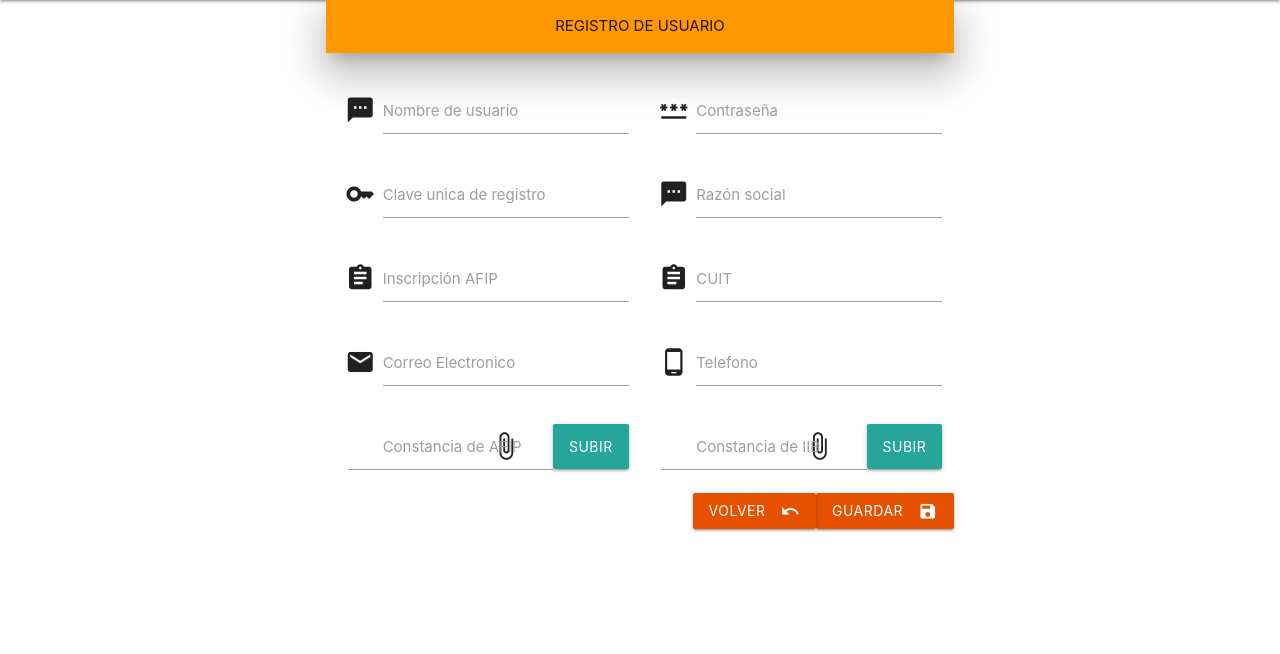
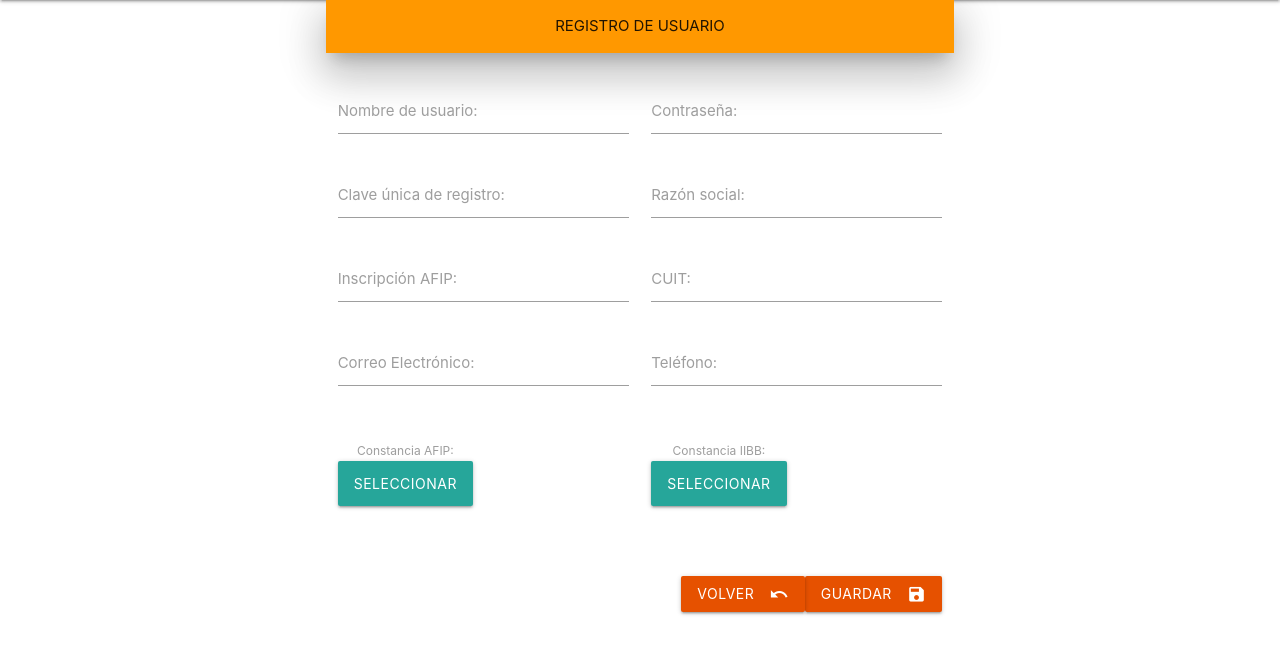
Before and after one commit to MDeBock/CaC-Django, a Django app: page /registro in a window 1280 px wide. Shown: the part 64-718 px from the top of the page. Run offline with Django 4.2, Linux system fonts and the light colour scheme.

Commit message:
Cambiado formulario de registro para incluir formsregistro.py

```diff
--- a/ProviRed/proveedores/views.py
+++ b/ProviRed/proveedores/views.py
@@ -1,162 +1,171 @@
 from django.shortcuts import render
-from django.http import HttpResponse
+from proveedores.formregistro import Registro
+
+
 # Create your views here.
 
 
 def index(request):
-    #EL CONTEXTO EVENTUALMENTE SE COMPLETARA DESDE UNA CONSULTA EN DB
+    # EL CONTEXTO EVENTUALMENTE SE COMPLETARA DESDE UNA CONSULTA EN DB
     contexto = {
         'username': 'Juan',
         'mail': "juan@proveedor.com",
         'facturas': [
-            {"id_factura":1,
-             "fecha":"2023-09-15",
-             "numero":"0005-04405",
-             "detalle":"Cartuchos de impresora",
-             "importe":23450.630,
-             "vencimiento":"2023-10-15",
-             "estado":1
+            {"id_factura": 1,
+             "fecha": "2023-09-15",
+             "numero": "0005-04405",
+             "detalle": "Cartuchos de impresora",
+             "importe": 23450.630,
+             "vencimiento": "2023-10-15",
+             "estado": 1
              },
-              {"id_factura":2,
-             "fecha":"2023-09-16",
-             "numero":"0007-04452205",
-             "detalle":"Limpia piso especial",
-             "importe":12500,
-             "vencimiento":"2023-09-30",
-             "estado":0
+            {"id_factura": 2,
+             "fecha": "2023-09-16",
+             "numero": "0007-04452205",
+             "detalle": "Limpia piso especial",
+             "importe": 12500,
+             "vencimiento": "2023-09-30",
+             "estado": 0
              },
-              {"id_factura":3,
-             "fecha":"2023-09-11",
-             "numero":"0003-045",
-             "detalle":"Almuerzo día del maestro",
-             "importe":48250.795,
-             "vencimiento":"2023-09-11",
-             "estado":2
+            {"id_factura": 3,
+             "fecha": "2023-09-11",
+             "numero": "0003-045",
+             "detalle": "Almuerzo día del maestro",
+             "importe": 48250.795,
+             "vencimiento": "2023-09-11",
+             "estado": 2
              },
         ],
     }
 
-    return render(request, "proveedores/index.html",context=contexto)
+    return render(request, "proveedores/index.html", context=contexto)
+
+
 def home(request):
-    #EL CONTEXTO EVENTUALMENTE SE COMPLETARA DESDE UNA CONSULTA EN DB
+    # EL CONTEXTO EVENTUALMENTE SE COMPLETARA DESDE UNA CONSULTA EN DB
     contexto = {
         'username': 'Juan',
         'mail': "juan@proveedor.com",
         'facturas': [
-            {"id_factura":1,
-             "fecha":"2023-09-15",
-             "numero":"0005-04405",
-             "detalle":"Cartuchos de impresora",
-             "importe":23450.630,
-             "vencimiento":"2023-10-15",
-             "estado":1
+            {"id_factura": 1,
+             "fecha": "2023-09-15",
+             "numero": "0005-04405",
+             "detalle": "Cartuchos de impresora",
+             "importe": 23450.630,
+             "vencimiento": "2023-10-15",
+             "estado": 1
              },
-              {"id_factura":2,
-             "fecha":"2023-09-16",
-             "numero":"0007-04452205",
-             "detalle":"Limpia piso especial",
-             "importe":12500,
-             "vencimiento":"2023-09-30",
-             "estado":0
+            {"id_factura": 2,
+             "fecha": "2023-09-16",
+             "numero": "0007-04452205",
+             "detalle": "Limpia piso especial",
+             "importe": 12500,
+             "vencimiento": "2023-09-30",
+             "estado": 0
              },
-              {"id_factura":3,
-             "fecha":"2023-09-11",
-             "numero":"0003-045",
-             "detalle":"Almuerzo día del maestro",
-             "importe":48250.795,
-             "vencimiento":"2023-09-11",
-             "estado":2
+            {"id_factura": 3,
+             "fecha": "2023-09-11",
+             "numero": "0003-045",
+             "detalle": "Almuerzo día del maestro",
+             "importe": 48250.795,
+             "vencimiento": "2023-09-11",
+             "estado": 2
              },
         ],
     }
 
-    return render(request, "proveedores/home.html",context=contexto)
+    return render(request, "proveedores/home.html", context=contexto)
+
 
 def factura_form(request):
-    #EL CONTEXTO EVENTUALMENTE SE COMPLETARA DESDE UNA CONSULTA EN DB
+    # EL CONTEXTO EVENTUALMENTE SE COMPLETARA DESDE UNA CONSULTA EN DB
     contexto = {
         'username': 'Juan',
         'mail': "juan@proveedor.com",
         'facturas': [
-            {"id_factura":1,
-             "fecha":"2023-09-15",
-             "numero":"0005-04405",
-             "detalle":"Cartuchos de impresora",
-             "importe":23450.60,
-             "vencimiento":"2023-10-15",
-             "estado":1
+            {"id_factura": 1,
+             "fecha": "2023-09-15",
+             "numero": "0005-04405",
+             "detalle": "Cartuchos de impresora",
+             "importe": 23450.60,
+             "vencimiento": "2023-10-15",
+             "estado": 1
              },
-              {"id_factura":2,
-             "fecha":"2023-09-16",
-             "numero":"0007-04452205",
-             "detalle":"Limpia piso especial",
-             "importe":12500,
-             "vencimiento":"2023-09-30",
-             "estado":0
+            {"id_factura": 2,
+             "fecha": "2023-09-16",
+             "numero": "0007-04452205",
+             "detalle": "Limpia piso especial",
+             "importe": 12500,
+             "vencimiento": "2023-09-30",
+             "estado": 0
              },
-              {"id_factura":3,
-             "fecha":"2023-09-11",
-             "numero":"0003-045",
-             "detalle":"Almuerzo día del maestro",
-             "importe":48250,
-             "vencimiento":"2023-09-11",
-             "estado":2
+            {"id_factura": 3,
+             "fecha": "2023-09-11",
+             "numero": "0003-045",
+             "detalle": "Almuerzo día del maestro",
+             "importe": 48250,
+             "vencimiento": "2023-09-11",
+             "estado": 2
              },
         ],
     }
 
-    return render(request,"proveedores/factura-form.html",context=contexto)
+    return render(request, "proveedores/factura-form.html", context=contexto)
+
 
 def factura_edit(request, id_factura):
-
-    #EL CONTEXTO EVENTUALMENTE SE COMPLETARA DESDE UNA CONSULTA EN DB
+    # EL CONTEXTO EVENTUALMENTE SE COMPLETARA DESDE UNA CONSULTA EN DB
     contexto = {
         'username': 'Juan',
         'mail': "juan@proveedor.com",
         'facturas': [
-            {"id_factura":1,
-             "fecha":"2023-09-15",
-             "numero":"0005-04405",
-             "detalle":"Cartuchos de impresora",
-             "importe":23450.630,
-             "vencimiento":"2023-10-15",
-             "estado":1
+            {"id_factura": 1,
+             "fecha": "2023-09-15",
+             "numero": "0005-04405",
+             "detalle": "Cartuchos de impresora",
+             "importe": 23450.630,
+             "vencimiento": "2023-10-15",
+             "estado": 1
              },
-              {"id_factura":2,
-             "fecha":"2023-09-16",
-             "numero":"0007-04452205",
-             "detalle":"Limpia piso especial",
-             "importe":12500,
-             "vencimiento":"2023-09-30",
-             "estado":0
+            {"id_factura": 2,
+             "fecha": "2023-09-16",
+             "numero": "0007-04452205",
+             "detalle": "Limpia piso especial",
+             "importe": 12500,
+             "vencimiento": "2023-09-30",
+             "estado": 0
              },
-              {"id_factura":3,
-             "fecha":"2023-09-11",
-             "numero":"0003-045",
-             "detalle":"Almuerzo día del maestro",
-             "importe":48250.795,
-             "vencimiento":"2023-09-11",
-             "estado":2
+            {"id_factura": 3,
+             "fecha": "2023-09-11",
+             "numero": "0003-045",
+             "detalle": "Almuerzo día del maestro",
+             "importe": 48250.795,
+             "vencimiento": "2023-09-11",
+             "estado": 2
              },
         ],
     }
 
-   #reviso las factuas del contexto y dejo solo la que coincide con el parametro que viene id_factura
+    # reviso las factuas del contexto y dejo solo la que coincide con el parametro que viene id_factura
     for factura in contexto["facturas"]:
-        if factura["id_factura"]==id_factura:
-            contexto["facturas"]=factura
-    return render(request,"proveedores/factura-form.html",context=contexto)
+        if factura["id_factura"] == id_factura:
+            contexto["facturas"] = factura
+    return render(request, "proveedores/factura-form.html", context=contexto)
+
 
 def perfil(request):
-    #CONTEXTO SERA DESDE LA DB CON LOS DATOS DEL USUARIO
+    # CONTEXTO SERA DESDE LA DB CON LOS DATOS DEL USUARIO
     contexto = {
-        "username":"Juan Perez",
-        "email":"juan@proveedor.com.ar"
+        "username": "Juan Perez",
+        "email": "juan@proveedor.com.ar"
     }
-    return render(request,'proveedores/perfil.html',contexto)
+    return render(request, 'proveedores/perfil.html', contexto)
+
 
 def registro(request):
-    return render(request,'proveedores/registro.html',{})
+    form = Registro()
+    return render(request, 'proveedores/registro.html', {'form': form})
+
 
 def login(request):
-    return render(request,'proveedores/login.html',{})
+    return render(request, 'proveedores/login.html', {})
--- a/ProviRed/templates/proveedores/registro.html
+++ b/ProviRed/templates/proveedores/registro.html
@@ -7,79 +7,36 @@
                 <p>REGISTRO DE USUARIO</p>
             </div>
         </div>
+    </div>
+    <form method="post" class="container">
+        {% csrf_token %}
         <div class="row col s12">
+            {% for producto in form %}
                 <div class="input-field col s6">
-            <i class="material-icons prefix">textsms</i>
-            <input type="text" name="usuario" id="usuarios">
-            <label for="usuario">Nombre de usuario</label>
+                    {% if producto.label == "Constancia AFIP" or producto.label == "Constancia IIBB" %}
+                        <div class="row s6">
+                            <div class="file-field input-field col">
+                                <div class=>{{ producto.label_tag }}</div>
+                                <span class="btn right">Seleccionar</span>
+                                <input type="file" class="validate">
                             </div>
-        <div class="input-field col s6">
-            <i class="material-icons prefix">password</i>
-            <input type="password" name="password" id="password">
-            <label for="password">Contraseña</label>
                         </div>
-        <div class="input-field col s6">
-            <i class="material-icons prefix">key</i>
-            <input type="text" name="key_usuario" id="key_usuario">
-            <label for="key_usuario">Clave unica de registro</label>
+                    {% else %}
+                        {{ producto }}{{ producto.label_tag }}
+                    {% endif %}
                 </div>
-        <div class="input-field col s6">
-            <i class="material-icons prefix">textsms</i>
-            <input type="text" name="razon_social" id="razon_social">
-            <label for="razon_social">Razón social</label>
-        </div>
-        <div class="input-field col s6">
-            <i class="material-icons prefix">assignment</i>
-            <input type="text" name="inscripcion" id="inscripcion">
-            <label for="inscripcion">Inscripción AFIP</label>
-        </div>
-        <div class="input-field col s6">
-            <i class="material-icons prefix">assignment</i>
-            <input type="text" name="cuit" id="cuit">
-            <label for="cuit">CUIT</label>
-        </div>
-        <div class="input-field col s6">
-            <i class="material-icons prefix">email</i>
-            <input type="email" name="email" id="email">
-            <label for="email">Correo Electronico</label>
-        </div>
-        <div class="input-field col s6">
-            <i class="material-icons prefix">phone_android</i>
-            <input type="text" name="telefono" id="telefono">
-            <label for="telefono">Telefono</label>
-        </div>
-        <div class="file-field input-field col s6">
-            <i class="material-icons prefix">attach_file</i>
-            <div class="btn right">
-              <span>Subir</span>
-              <input type="file">
-            </div>
-            <div class="file-path-wrapper">
-              <input name="afip" class="afip-path validate" type="text">
-            </div>
-            <label for="afip">Constancia de AFIP</label>
-        </div>
-
-    <div class="file-field input-field col s6">
-        <i class="material-icons prefix">attach_file</i>
-        <div class="btn right">
-          <span>Subir</span>
-          <input type="file">
-        </div>
-        <div class="file-path-wrapper">
-          <input name="iibb" class="iibb-path validate" type="text">
-        </div>
-        <label for="iibb">Constancia de IIB</label>
+            {% endfor %}
         </div>
         <div class="row">
             <div class="col s6 right">
-            <a href="{% url 'login' %}" class="waves-effect waves-light btn orange darken-4 right"><i class="material-icons right">save</i>Guardar</a>
-            <a href="{% url 'index' %}" class="waves-effect waves-light btn orange darken-4 right"><i class="material-icons right">undo</i>volver</a>
-
-
+                <button type="submit" action="{% url 'login' %}"
+                        class="waves-effect waves-light btn orange darken-4 right">
+                    <i class="material-icons right">save</i>
+                    Guardar
+                </button>
+                <a href="{% url 'index' %}" class="waves-effect waves-light btn orange darken-4 right"><i
+                        class="material-icons right">undo</i>volver</a>
             </div>
         </div>
-</div>
-</div>
-
+    </form>
 {% endblock contenido %}
```
Also changed, not shown: ProviRed/proveedores/formregistro.py (added, +78 -0 lines), ProviRed/proveedores/urls.py (+6 -8 lines). Lines whose indentation alone changed are shown as unchanged.
